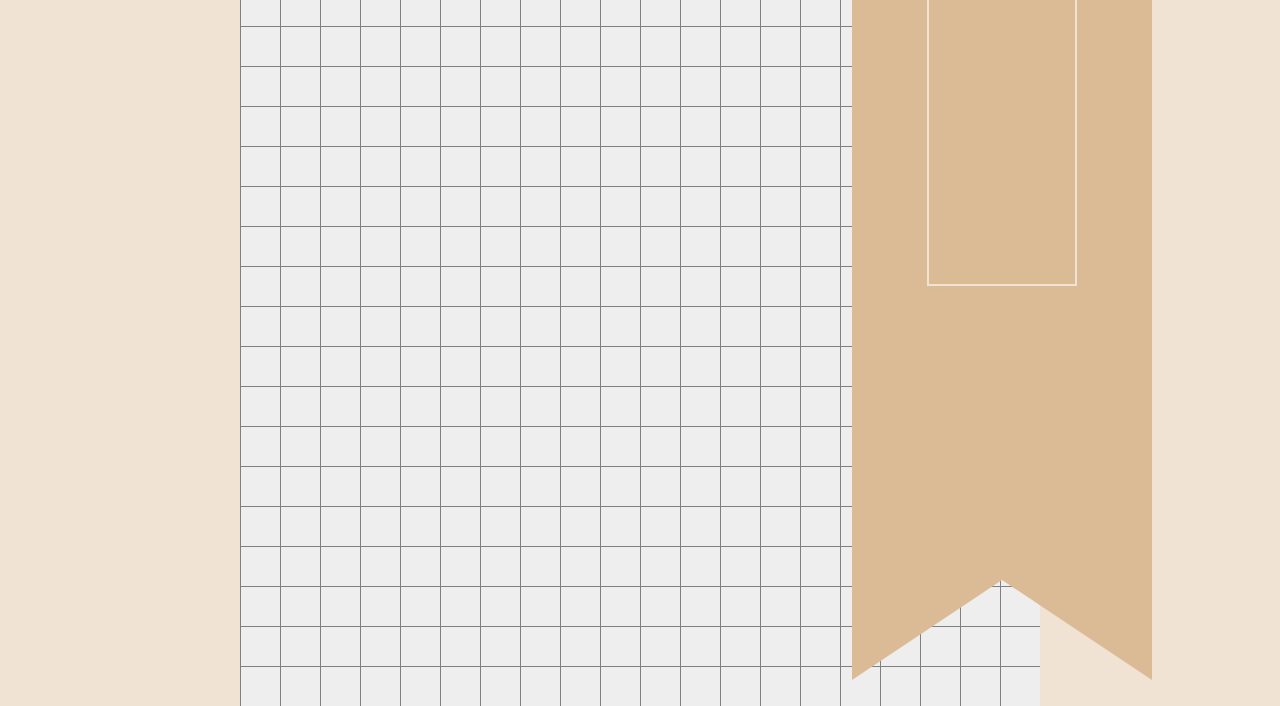
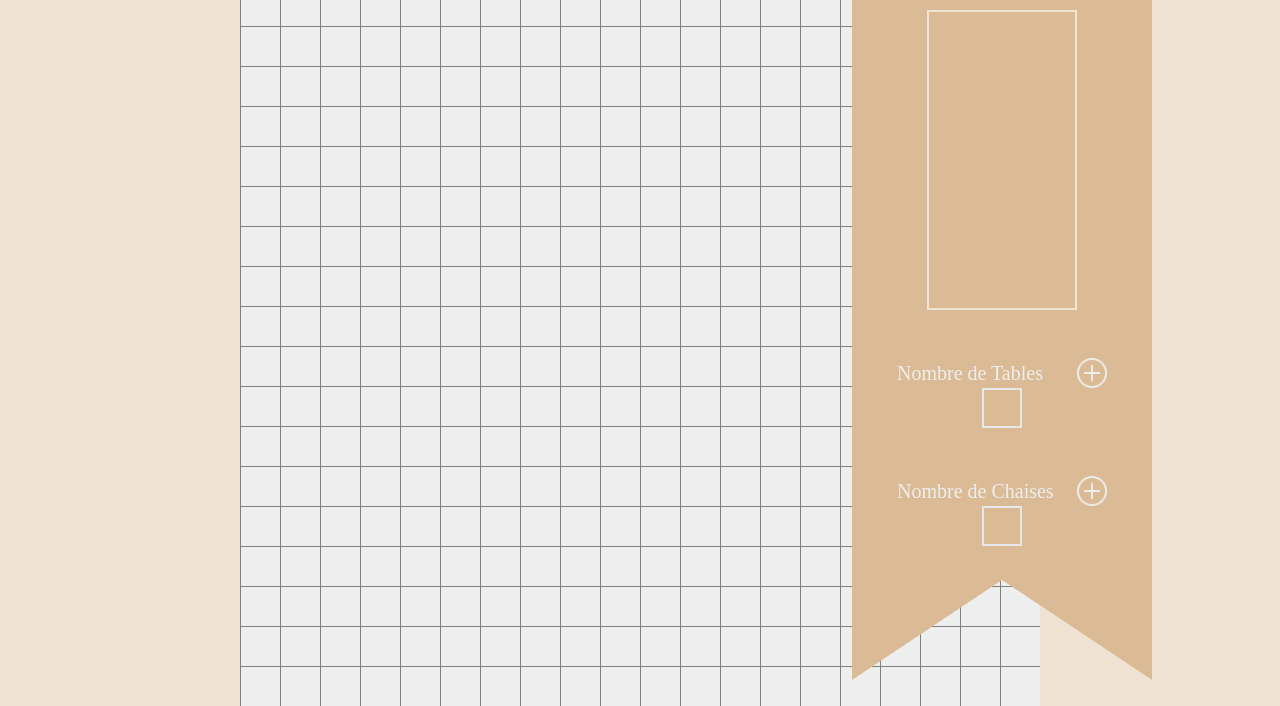
Before and after one commit to NaimDeb/G404-PlaceAleatoire, a plain HTML site: page index.html in a window 1280 px wide. Shown: the part 127-833 px from the top of the page. Drawn offline with nearby package versions, Linux system fonts and the light colour scheme; a web font is replaced by a local one.

Commit message:
bookmark estetique finie

```diff
--- a/index.html
+++ b/index.html
@@ -17,15 +17,15 @@
         rel="stylesheet">
 </head>
 
-<body class="bg-[#f0e3d3]">
+<body class="bg-[--bg-main]">
     <header id="navbar">
-        <nav class="bg-[#dbbb96] px-12 py-3 flex justify-between drop-shadow-lg border-b-[1px] border-[#f0e3d3]">
-            <h2 class="ml-4 text-2xl text-[#eeeeee]">LeGrandEmplacement</h2>
+        <nav class="bg-[--btn-main] px-12 py-3 flex justify-between drop-shadow-lg border-b-[1px] border-[--bg-main]">
+            <h2 class="ml-4 text-2xl text-[--off-white]">LeGrandEmplacement</h2>
             <img src="./img/parametres-cog.png" alt="Roue des paramètres" class="w-8">
         </nav>
     </header>
     <!-- <section id="modal" class="bg-black w-[100vw] h-[100vh] bg-opacity-30 flex justify-center items-center">
-        <div class="bg-[#f0e3d3] w-[800px] h-[800px] absolute z-0 flex justify-center">
+        <div class="bg-[--bg-main] w-[800px] h-[800px] absolute z-0 flex justify-center">
             <img src="img/Intercalaires.png" alt="Intercalaires" class="absolute top-[-20px]">
             <div class="self-start mt-32">
                 <h1 class="text-3xl justify-self-center ">Bienvenue au Grand Emplacement</h1>
@@ -38,21 +38,32 @@
                     <li class="mt-12">Tu laisse la magie opérer</li>
                 </ul>
                 <button id="start"
-                    class="flex justify-self-center mt-12 bg-[#DBBB96] rounded-3xl text-3xl text-[#f0e3d3] px-4 py-4">Commencer</button>
+                    class="flex justify-self-center mt-12 bg-[--btn-main] rounded-3xl text-3xl text-[--bg-main] px-4 py-4">Commencer</button>
             </div>
         </div>
     </section> -->
     <section id="fullPage" class=" w-[100vw] h-[94vh] flex justify-center items-center">
-        <div id="carnet" class="bg-[#eeeeee] w-[800px] h-[800px] absolute z-1 flex justify-center">
+        <div id="carnet" class="bg-[--off-white] w-[800px] h-[800px] absolute z-1 flex justify-center">
             <img src="img/Intercalaires.png" alt="Intercalaires" class="absolute top-[-20px]">
         </div>
         <div class="w-full flex justify-end px-32 items-start h-full">
             <div id="bookMark"
-                class="relative h-[750px] w-[50px] p-0 border-l-[150px] border-solid border-r-[150px] border-[#dbbb96] border-b-[100px] border-b-transparent items-center justify-start flex flex-col">
+                class="relative h-[750px] w-[50px] p-0 border-l-[150px] border-solid border-r-[150px] border-[--btn-main] border-b-[100px] border-b-transparent items-center justify-start flex flex-col text-[--off-white]">
                 <h2 class="text-3xl mt-5">Elèves</h2>
 
-                <div class="listeNoms w-[150px] h-[300px] border-[#f0e3d3] border-2 focus:outline-none" contenteditable="true" role="textbox" spellcheck="false">
+                <div class="listeNoms mt-6 w-[150px] h-[300px] border-[--bg-main] border-2 focus:outline-none"
+                    contenteditable="true" role="textbox" spellcheck="false">
                 </div>
+                <div id="nbrTables" class="flex items-center w-[210px] justify-center mt-12 gap-2">
+                    <p class="w-full text-xl">Nombre de Tables</p>
+                    <img src="./img/plus.png" alt="bouton moins" class="w-[30px] h-[30px] flex-row">
+                </div>
+                <div class="count w-[40px] h-[40px] border-2"></div>
+                <div id="nbrChaises" class="flex items-center w-[210px] justify-center mt-12">
+                    <p class="w-full text-xl">Nombre de Chaises</p>
+                    <img src="./img/plus.png" alt="bouton moins" class="w-[30px] h-[30px]">
+                </div>
+                <div class="count w-[40px] h-[40px] border-2"></div>
             </div>
         </div>
     </section>
--- a/styles.css
+++ b/styles.css
@@ -1,13 +1,14 @@
 body {
   font-family: Arial, sans-serif;
   margin: 0;
+  color: var(--text-main);
 }
 
 * {
   padding: 0;
   margin: 0;
   box-sizing: border-box;
-  color: var(--text-main);
+
   font-family: Lacquer;
 }
 
@@ -31,3 +32,7 @@ body {
   font-weight: 400;
   font-style: normal;
 }
+
+.listeNoms{
+  resize: both;
+}
```
Also changed, not shown: img/Intercalaires.png, img/moins.png (added), img/plus.png (added).
